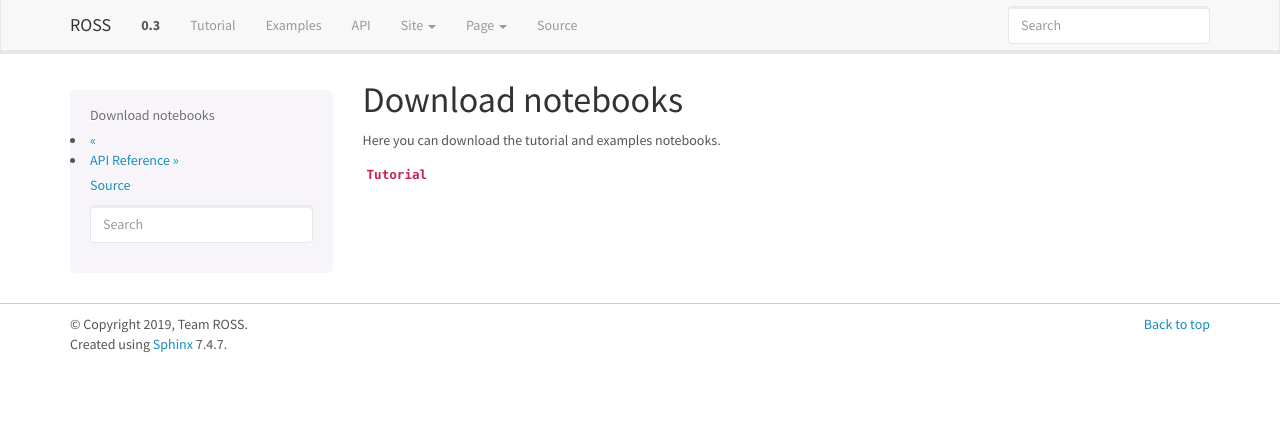
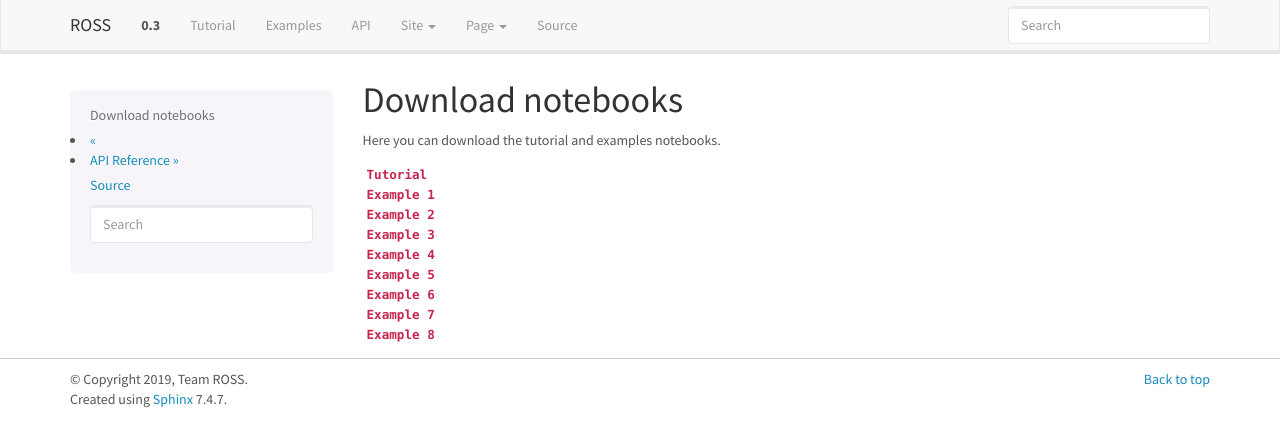
Before and after one commit to petrobras/ross, a Sphinx documentation site: the page built from docs/download.rst, in a window 1280 px wide. Shown: the top 447 px of the page. Built offline with Sphinx 7.4.7, drawn with Linux system fonts in a browser that asks for light colours; pages that are not in the unit, such as notebooks, are missing from menus; comment, search, counter and statistics services are not loaded.

Commit message:
Add examples to download page

```diff
--- a/docs/download.rst
+++ b/docs/download.rst
@@ -4,3 +4,11 @@ Download notebooks
 Here you can download the tutorial and examples notebooks.
 
 | :download:`Tutorial </examples/tutorial.ipynb>`
+| :download:`Example 1 </examples/example_1.ipynb>`
+| :download:`Example 2 </examples/example_2.ipynb>`
+| :download:`Example 3 </examples/example_3.ipynb>`
+| :download:`Example 4 </examples/example_4.ipynb>`
+| :download:`Example 5 </examples/example_5.ipynb>`
+| :download:`Example 6 </examples/example_6.ipynb>`
+| :download:`Example 7 </examples/example_7.ipynb>`
+| :download:`Example 8 </examples/example_8.ipynb>`
```
